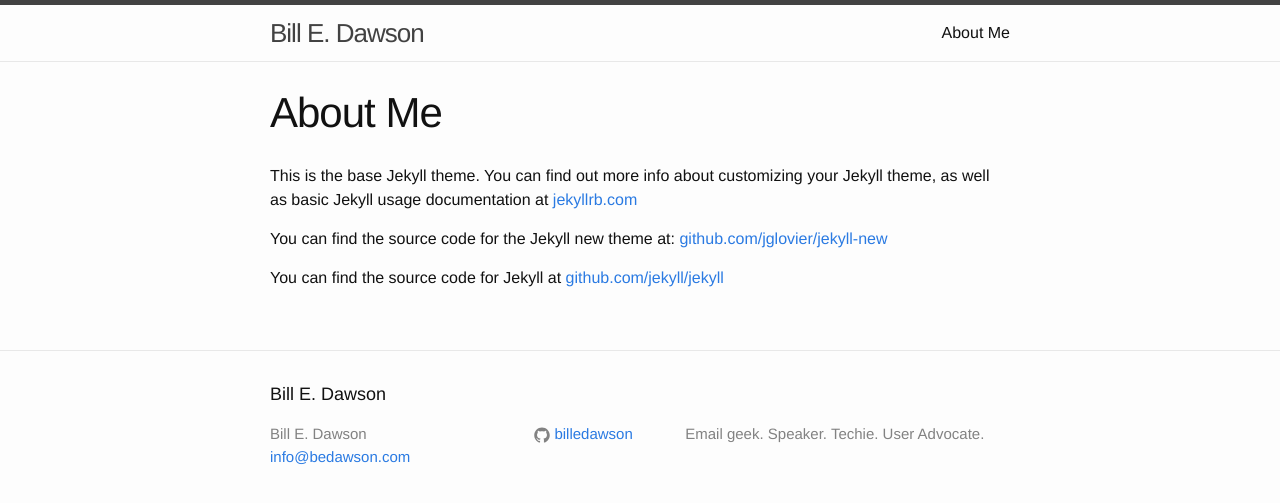
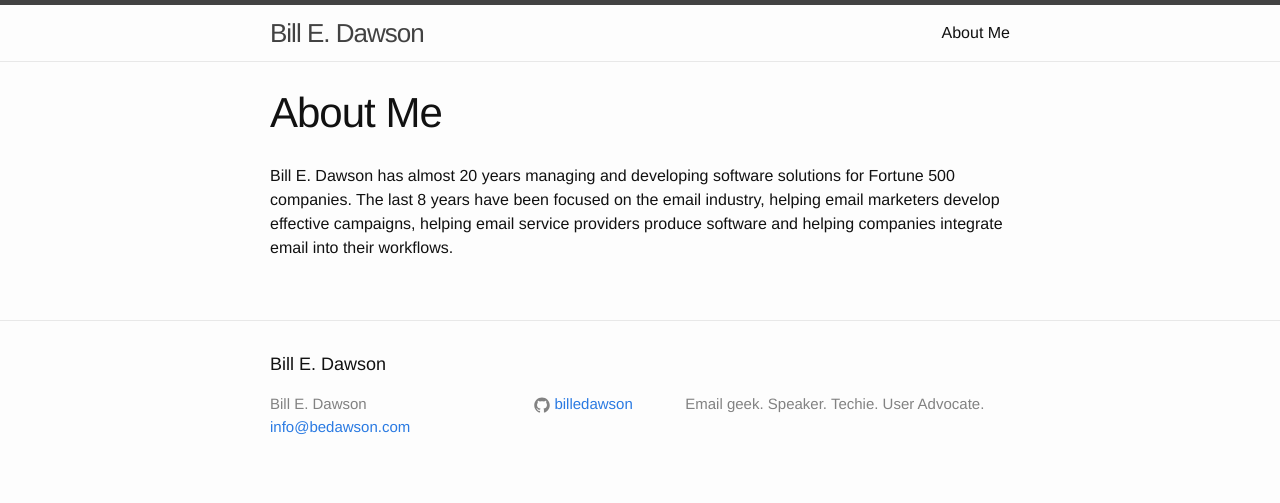
Before and after one commit to billedawson/billedawson.github.io, a Jekyll site: the page built from about.md, in a window 1280 px wide. Shown: the top 503 px of the page. Built offline with Jekyll 4.4.1, drawn with Linux system fonts in a browser that asks for light colours.

Commit message:
Update about.md

```diff
--- a/about.md
+++ b/about.md
@@ -4,8 +4,4 @@
 permalink: /about/
 ---
 
-This is the base Jekyll theme. You can find out more info about customizing your Jekyll theme, as well as basic Jekyll usage documentation at [jekyllrb.com](http://jekyllrb.com/)
-
-You can find the source code for the Jekyll new theme at: [github.com/jglovier/jekyll-new](https://github.com/jglovier/jekyll-new)
-
-You can find the source code for Jekyll at [github.com/jekyll/jekyll](https://github.com/jekyll/jekyll)
+Bill E. Dawson has almost 20 years managing and developing software solutions for Fortune 500 companies. The last 8 years have been focused on the email industry, helping email marketers develop effective campaigns, helping email service providers produce software and helping companies integrate email into their workflows.
```
